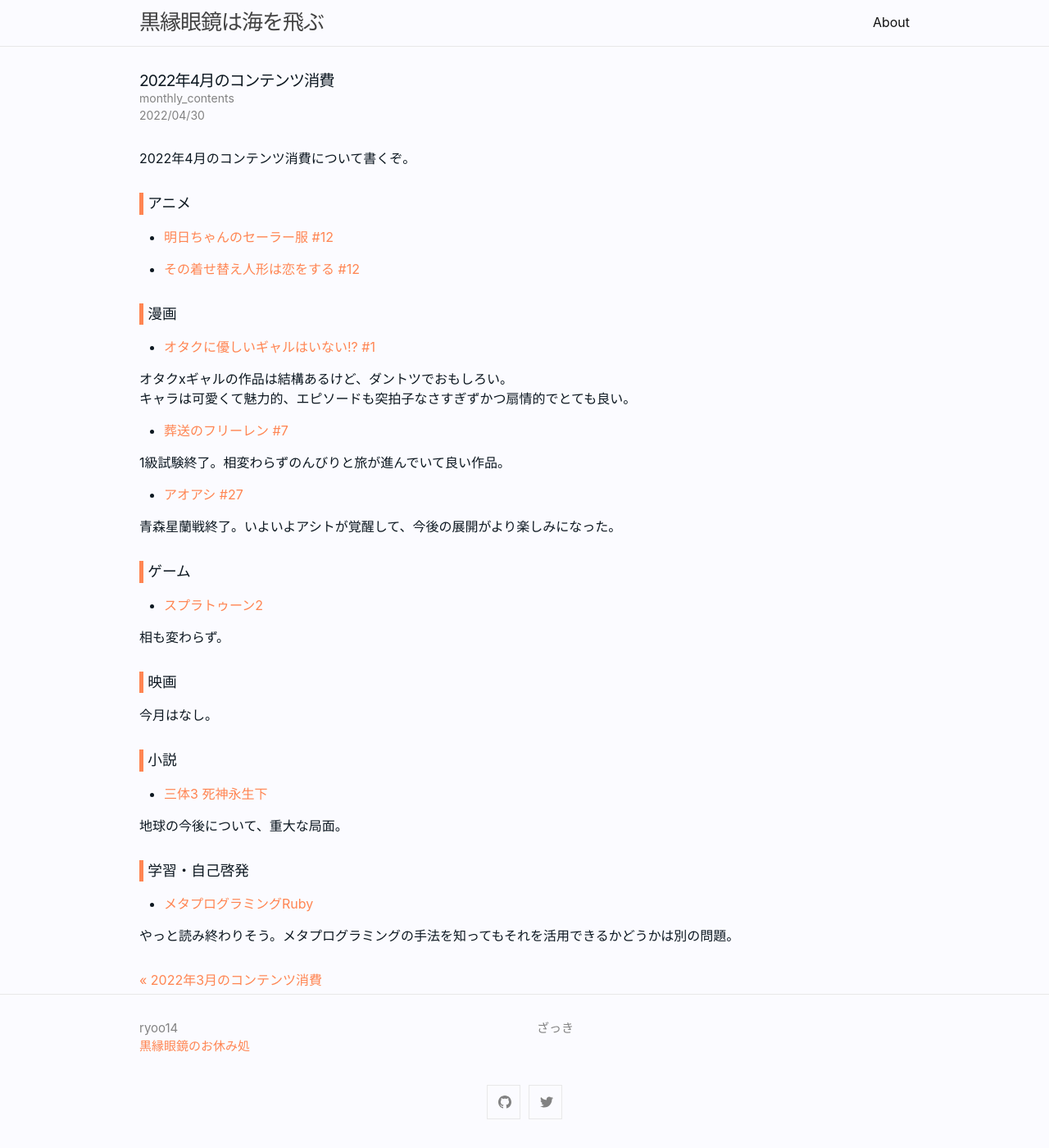
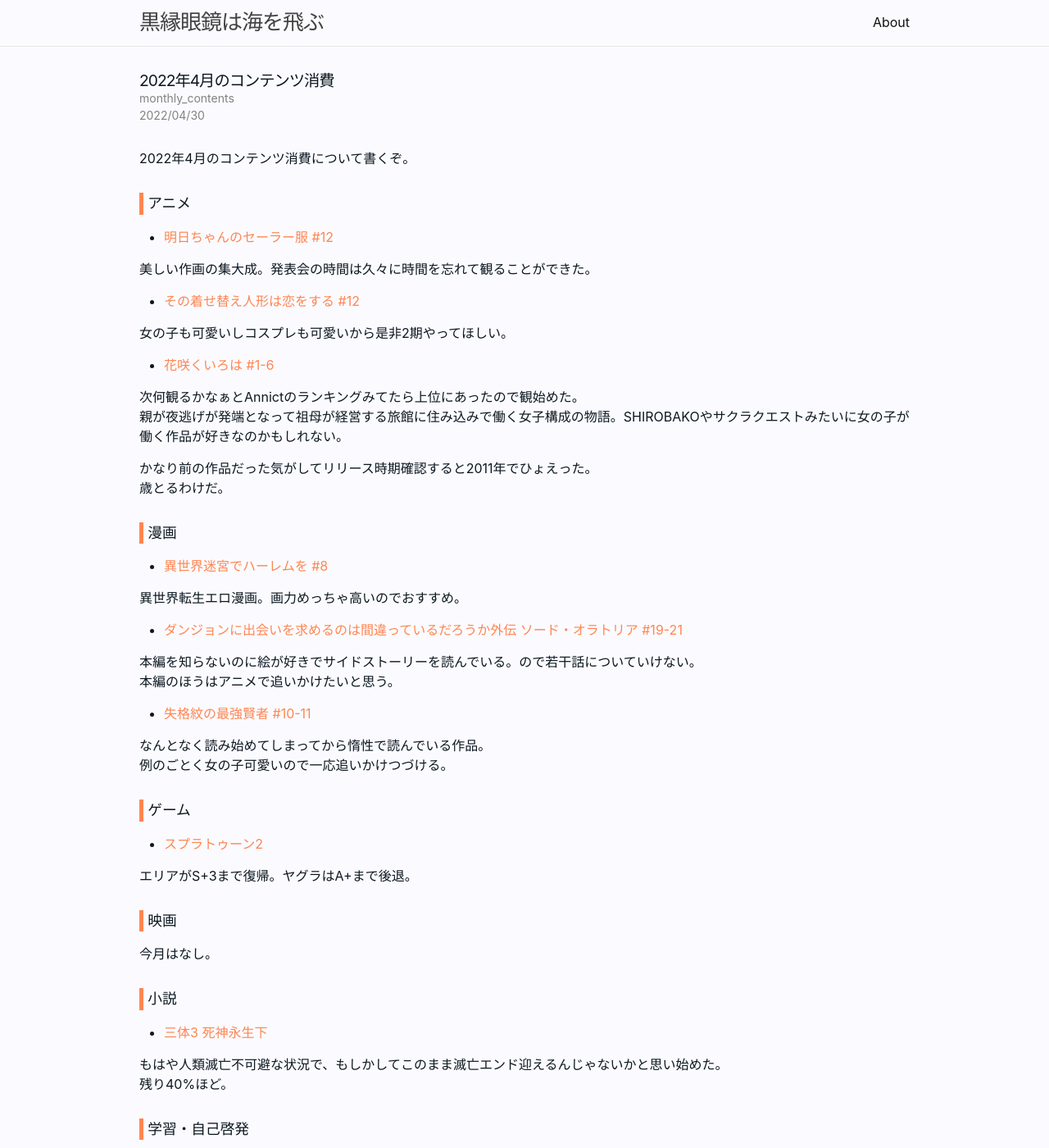
Before and after one commit to ryoo14/blog_ryoo_cc, a Jekyll site: the page built from _posts/2022-04-30-monthly_contents.md, in a window 1280 px wide and 1400 px high. Shown: the whole window at 82% size. Built offline with Jekyll 4.4.1, drawn with Linux system fonts in a browser that asks for light colours; some of the changed text lies outside the part shown.

Commit message:
20220430

```diff
--- a/_posts/2022-04-30-monthly_contents.md
+++ b/_posts/2022-04-30-monthly_contents.md
@@ -11,31 +11,43 @@ categories: monthly_contents
 
 - [明日ちゃんのセーラー服 #12](https://annict.com/works/8179)
 
+美しい作画の集大成。発表会の時間は久々に時間を忘れて観ることができた。
+
 - [その着せ替え人形は恋をする #12](https://annict.com/works/8365)
+
+女の子も可愛いしコスプレも可愛いから是非2期やってほしい。
+
+- [花咲くいろは #1-6](https://annict.com/works/1732)
+
+次何観るかなぁとAnnictのランキングみてたら上位にあったので観始めた。
+親が夜逃げが発端となって祖母が経営する旅館に住み込みで働く女子構成の物語。SHIROBAKOやサクラクエストみたいに女の子が働く作品が好きなのかもしれない。
+
+かなり前の作品だった気がしてリリース時期確認すると2011年でひょえった。
+歳とるわけだ。
 
 
 ## 漫画
 
-- [オタクに優しいギャルはいない!? #1](https://amzn.to/3KuqapM)
+- [異世界迷宮でハーレムを #8](https://amzn.to/3LHfZPd)
 
-オタクxギャルの作品は結構あるけど、ダントツでおもしろい。
-キャラは可愛くて魅力的、エピソードも突拍子なさすぎずかつ扇情的でとても良い。
+異世界転生エロ漫画。画力めっちゃ高いのでおすすめ。
 
-- [葬送のフリーレン #7](https://amzn.to/37y1k9M)
+- [ダンジョンに出会いを求めるのは間違っているだろうか外伝 ソード・オラトリア #19-21](https://amzn.to/3vFm4pz)
 
-1級試験終了。相変わらずのんびりと旅が進んでいて良い作品。
+本編を知らないのに絵が好きでサイドストーリーを読んでいる。ので若干話についていけない。
+本編のほうはアニメで追いかけたいと思う。
 
-- [アオアシ #27](https://amzn.to/3JlanrS)
+- [失格紋の最強賢者 #10-11](https://amzn.to/3LJtfmt)
 
-青森星蘭戦終了。いよいよアシトが覚醒して、今後の展開がより楽しみになった。
+なんとなく読み始めてしまってから惰性で読んでいる作品。
+例のごとく女の子可愛いので一応追いかけつづける。
 
 
 ## ゲーム
 
 - [スプラトゥーン2](https://amzn.to/3febU6I)
 
-相も変わらず。
-
+エリアがS+3まで復帰。ヤグラはA+まで後退。
 
 ## 映画
 
@@ -46,11 +58,21 @@ categories: monthly_contents
 
 - [三体3 死神永生下](https://amzn.to/3usbn9e)
 
-地球の今後について、重大な局面。
+もはや人類滅亡不可避な状況で、もしかしてこのまま滅亡エンド迎えるんじゃないかと思い始めた。
+残り40%ほど。
 
 
 ## 学習・自己啓発
 
 - [メタプログラミングRuby](https://amzn.to/3IOjq5h)
 
-やっと読み終わりそう。メタプログラミングの手法を知ってもそれを活用できるかどうかは別の問題。
+読み終わった。黒魔術使うレベルに達してないけど知っておくことは良いことだ。
+
+- [1日1問、半年以内に習得 シェル・ワンライナー160本ノック](https://amzn.to/3s9GrJs)
+
+1日1問やることにした。オプションとか繰り返し使わないと覚えられないんだよなぁ。
+
+- [TOEIC L&Rテスト文法問題でる1000問](https://amzn.to/39CzSsD)
+
+ListeningとReadingができればそれだけで情報源が何倍にもなるよなって思いついて英語の勉強を始めることにした。
+とりあえずTOEIC L&Rを600点目指そうとおもう。
```
